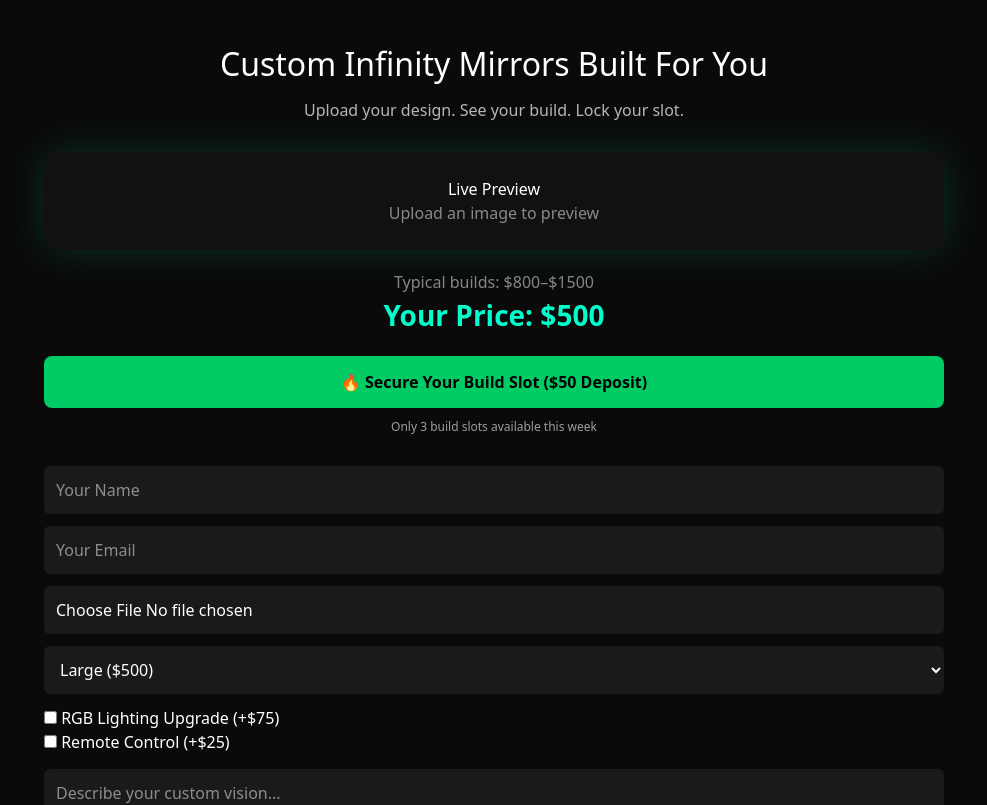
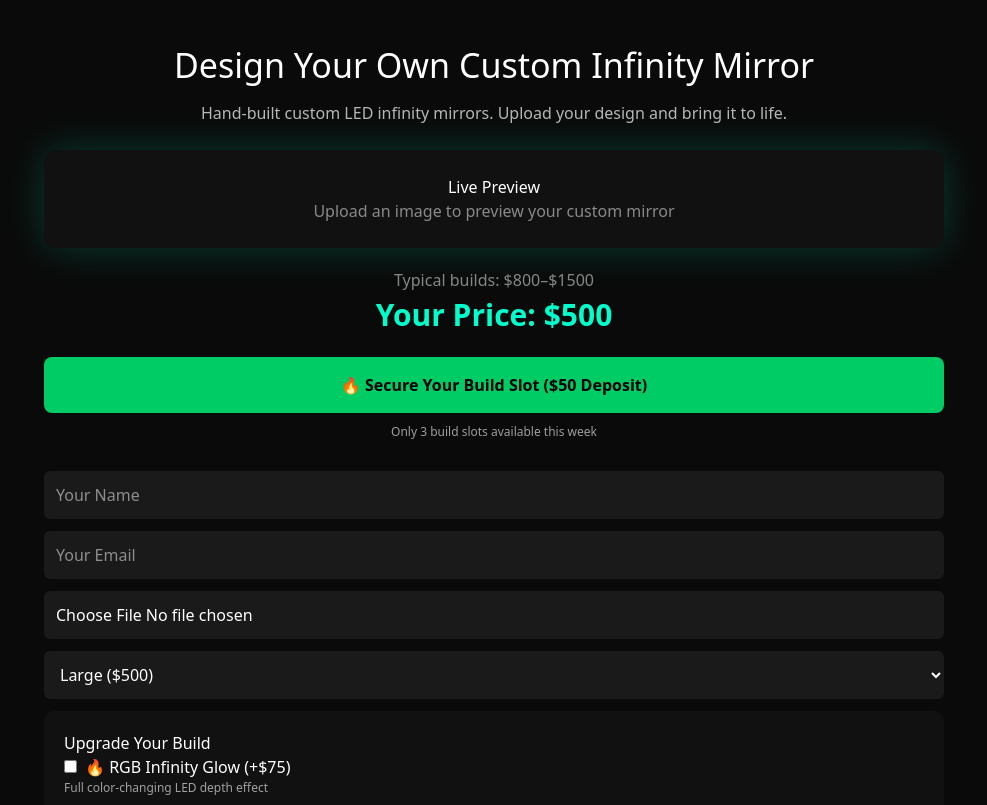
Before and after one commit to jd69136913-boop/jl-mirrors, a Next.js app: page / in a window 1280 px wide. Shown: the top 805 px of the page, without its empty margins (146-1133 px from the left). Built offline with nearby package versions, Linux system fonts and the light colour scheme.

Commit message:
update site - upsells + layout improvements

```diff
--- a/app/page.tsx
+++ b/app/page.tsx
@@ -31,10 +31,7 @@ export default function Home() {
 
   const handleSizeChange = (value: string) => {
     setSize(value);
-    let base = 500;
-    if (value === "small") base = 300;
-    if (value === "medium") base = 400;
-    if (value === "large") base = 500;
+    let base = value === "small" ? 300 : value === "medium" ? 400 : 500;
     recalcPrice(base, upsellLED, upsellRemote);
   };
 
@@ -80,19 +77,19 @@ export default function Home() {
 
         {/* HEADLINE */}
         <h1 style={{
-          fontSize: "32px",
+          fontSize: "34px",
           textAlign: "center",
           marginBottom: "10px"
         }}>
-          Custom Infinity Mirrors Built For You
+          Design Your Own Custom Infinity Mirror
         </h1>
 
         <p style={{
           textAlign: "center",
           opacity: 0.7,
-          marginBottom: "30px"
+          marginBottom: "25px"
         }}>
-          Upload your design. See your build. Lock your slot.
+          Hand-built custom LED infinity mirrors. Upload your design and bring it to life.
         </p>
 
         {/* PREVIEW */}
@@ -102,7 +99,7 @@ export default function Home() {
           borderRadius: "12px",
           textAlign: "center",
           marginBottom: "20px",
-          boxShadow: "0 0 40px rgba(0,255,200,0.15)"
+          boxShadow: "0 0 40px rgba(0,255,200,0.2)"
         }}>
           <h3>Live Preview</h3>
 
@@ -116,7 +113,7 @@ export default function Home() {
             />
           ) : (
             <div style={{ opacity: 0.5 }}>
-              Upload an image to preview
+              Upload an image to preview your custom mirror
             </div>
           )}
         </div>
@@ -128,7 +125,7 @@ export default function Home() {
           </div>
 
           <div style={{
-            fontSize: "28px",
+            fontSize: "30px",
             color: "#00ffcc",
             fontWeight: "bold"
           }}>
@@ -143,7 +140,7 @@ export default function Home() {
           style={{
             display: "block",
             textAlign: "center",
-            padding: "14px",
+            padding: "16px",
             background: "#00cc66",
             color: "black",
             borderRadius: "8px",
@@ -169,7 +166,6 @@ export default function Home() {
 
           <input name="name" placeholder="Your Name" required style={inputStyle} />
           <input name="email" type="email" placeholder="Your Email" required style={inputStyle} />
-
           <input type="file" name="file" onChange={handleFileChange} style={inputStyle} />
 
           <select
@@ -182,14 +178,29 @@ export default function Home() {
             <option value="large">Large ($500)</option>
           </select>
 
-          {/* UPSELLS */}
-          <div style={{ marginBottom: "15px" }}>
-            <label>
-              <input type="checkbox" onChange={toggleLED} /> RGB Lighting Upgrade (+$75)
+          {/* UPSSELLS */}
+          <div style={{
+            background: "#111",
+            padding: "20px",
+            borderRadius: "10px",
+            marginBottom: "20px"
+          }}>
+            <h3>Upgrade Your Build</h3>
+
+            <label style={{ display: "block", marginBottom: "10px", cursor: "pointer" }}>
+              <input type="checkbox" onChange={toggleLED} style={{ marginRight: "8px" }} />
+              🔥 RGB Infinity Glow (+$75)
+              <div style={{ fontSize: "12px", opacity: 0.6 }}>
+                Full color-changing LED depth effect
+              </div>
             </label>
-            <br />
-            <label>
-              <input type="checkbox" onChange={toggleRemote} /> Remote Control (+$25)
+
+            <label style={{ display: "block", cursor: "pointer" }}>
+              <input type="checkbox" onChange={toggleRemote} style={{ marginRight: "8px" }} />
+              🎮 Remote Control Experience (+$25)
+              <div style={{ fontSize: "12px", opacity: 0.6 }}>
+                Control brightness, color, and effects
+              </div>
             </label>
           </div>
 
```
